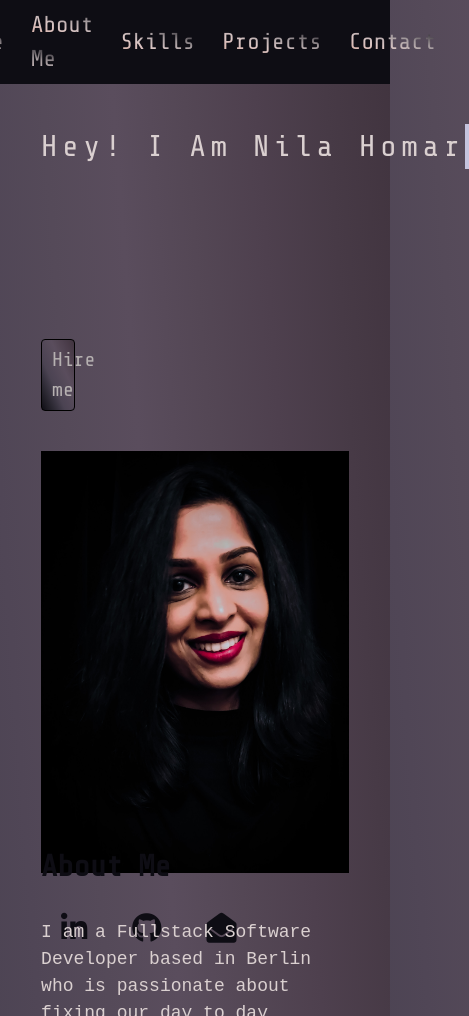
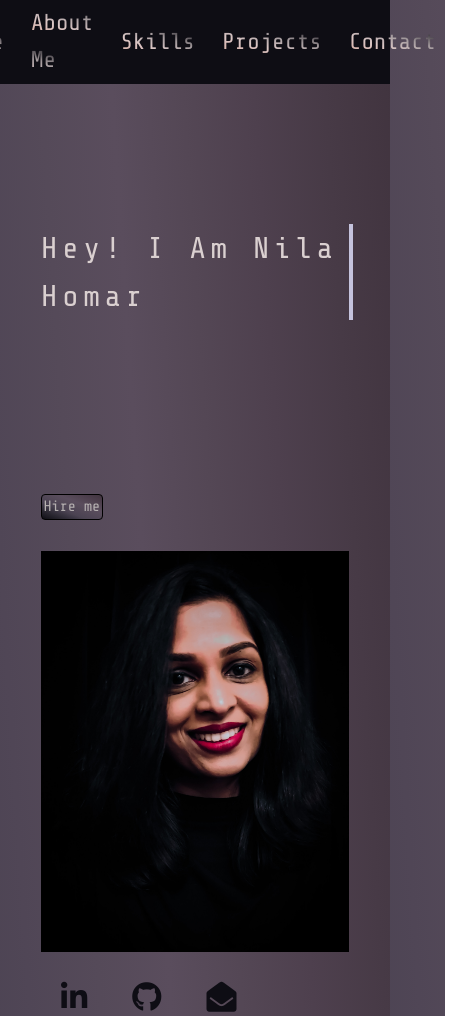
Before and after one commit to nilahomar/nilahomar.github.io, a website: page index.html in a window 390 px wide. Shown: the top 1016 px of the page, 469 px wide, since content can reach past the window. Drawn offline with Linux system fonts and the light colour scheme.

Commit message:
media queries added for all section

```diff
--- a/index.html
+++ b/index.html
@@ -27,8 +27,8 @@
     </header>
 
     <main>
-      <div class="intro" id="intro">
-        <section class="about-container">
+      <section class="intro section-margin" id="intro">
+        <div class="about-container">
           <div class="name">
             <h2>Hey! I Am Nila Homar</h2>
           </div>
@@ -39,22 +39,22 @@
             <a href="mailto:nilahomar@gmail.com" target="_blank">Hire me</a>
             <!-- <i class="fas fa-location-arrow"></i> -->
           </div>
-        </section>
-        <section class="image-container">
+        </div>
+        <div class="image-container">
           <img src="/src/img/nila2.jpeg" alt="profile picture">
-        </section>
-        <section class="landing-page-icons">
+        </div>
+        <div class="landing-page-icons">
           <a href="https://www.linkedin.com/in/nilahomar/" target="_blank"><i class="fab fa-linkedin-in"></i></a>
           <a href="https://github.com/nilahomar" target="_blank"><i class="fab fa-github"></i></a>
           <a href="mailto:nilahomar@gmail.com" target="_blank"><i class="fas fa-envelope-open"></i></a>
-        </section>
+        </div>
 
 
 
 
-      </div>
-      <section id="about-me" class="about">
-        <div class="container-about-me">
+      </section>
+      <section id="about-me" class="container-about-me section-margin">
+
           <div class="developer-svg">
             <img src="/src/img/progress.svg" alt="">
           </div>
@@ -83,10 +83,9 @@
               contributor as well as a Team player, Learn and contribute to the business goals.
             </p>
           </div>
-        </div>
+
       </section>
-      <section id="skills" class="skills">
-        <div class="skills-container">
+      <section id="skills" class="skills-container section-margin">
           <div class="skills-text">
             <h3>My Core Skills</h3>
             <p>
@@ -116,10 +115,8 @@
               </div>
             </div>
           </div>
-        </div>
       </section>
-      <section class="projects" id="projects">
-        <div class="project-container">
+      <section class="project-container section-margin" id="projects">
           <div class="project-text">
             <h3>Projects</h3>
           </div>
@@ -141,10 +138,10 @@
             </div>
 
           </div>
-        </div>
       </section>
-      <section class="contact" id="contact">
-        <div class="contact-container">
+      <section class="contact section-margin" id="contact">
+        <h3>Get In Touch</h3>
+       <div class="contact-container">
           <div class="form-container">
             <div class="left-container">
               <div class="left-inner-container">
@@ -156,14 +153,14 @@
             <div class="right-container">
               <div class="right-inner-container">
                 <form action="" method="get">
-                  <h2 class="lg-view">Contact</h2>
-                  <h2 class="sm-view">Let's Chat</h2>
-                  <div class="social-container">
+                  <h2 class="large-view">Contact</h2>
+                  <h2 class="small-view">Let's Chat</h2>
+                  <!-- <div class="social-container">
                     <a href="https://www.linkedin.com/in/nilahomar/" target="_blank"><i
                         class="fab fa-linkedin-in fa-lg"></i></a>
                     <a href="https://github.com/nilahomar" target="_blank"><i class="fab fa-github fa-lg"></i></a>
                     <a href="mailto:nilahomar@gmail.com" target="_blank"><i class="fas fa-envelope-open fa-lg"></i></a>
-                  </div>
+                  </div> -->
                   <div class="field">
                     <input type="text" id="name" name="name" placeholder="Your name" />
                     <label for="name">Name</label>
--- a/src/scss/base/_typography.scss
+++ b/src/scss/base/_typography.scss
@@ -10,6 +10,5 @@ html{
 }
 body{
   font-family: $font;
-  line-height: 1.5;
   background-image: $background-gradient;
 }
--- a/src/scss/components/_buttons.scss
+++ b/src/scss/components/_buttons.scss
@@ -1,18 +1,29 @@
 .btn {
   display: inline-block;
   border: 1px solid;
-  padding: 5px 10px;
+  // padding: 1rem 2rem;
   border-radius: 4px;
+  text-align: center;
   color: $secondary-color;
   margin-top: 1em;
-  @include lg-screen{
-    width: 11%;
+  width: 20%;
+  @include lg-screen {
+    max-width: 12%;
+    font-size:2rem;
+  }
+  @include md-screen {
+    max-width: 13%;
     font-size: 2rem;
   }
-
+  @include sm-screen{
+    max-width: 17%;
+    font-size: 2rem;
+  }
+  @include xs-screen{
+    max-width: 20%;
+    font-size: 1.5rem;
+  }
 }
-
-
 
 .btn-primary {
   background: $background-gradient;
--- a/src/scss/layout/_about.scss
+++ b/src/scss/layout/_about.scss
@@ -5,6 +5,7 @@
   align-items: center;
   gap: 80px;
   font-size: 2rem;
+
   @include lg-screen{
     flex-direction: column-reverse;
     gap: 20px;
@@ -19,6 +20,7 @@
 
 .about-text {
   width: 100%;
+  margin-top: 10rem;
 h3 {
   font-size: 3rem;
   font-weight: 700;
--- a/src/scss/layout/_forms.scss
+++ b/src/scss/layout/_forms.scss
@@ -2,13 +2,20 @@
   height: 100vh;
   display: flex;
   justify-content: center;
+  flex-direction: column;
   align-items: center;
+  h3 {
+    font-size: 3rem;
+    font-weight: 700;
+    margin-bottom: 3rem;
+    color: $black;
+  }
 }
 .contact-container {
   background-color: $color-gradient;
   border-radius: 5px;
   box-shadow: 0 14px 28px rgba(0, 0, 0, 0.25), 0 10px 10px rgba(0, 0, 0, 0.22);
-  // position: relative;
+  position: relative;
   overflow: hidden;
   width: 90%;
   max-width: 100%;
@@ -20,8 +27,6 @@
   display: flex;
   padding: 3rem;
 }
-
-
 
 .left-container {
   display: flex;
@@ -40,7 +45,7 @@
   background-color: $light-brown;
   justify-content: center;
   align-items: center;
-  h2{
+  h2 {
     font-size: 2.5rem;
     margin-bottom: 2rem;
   }
@@ -55,10 +60,10 @@
   height: 50%;
   width: 80%;
   text-align: center;
-  h2{
+  h2 {
     font-size: 2.5rem;
   }
-  p{
+  p {
     font-size: 1.5rem;
   }
 }
@@ -68,7 +73,8 @@ form {
     width: 100%;
     position: relative;
     margin-bottom: 1.5rem;
-    input[type="text"],textarea{
+    input[type="text"],
+    textarea {
       border: none;
       width: 100%;
       height: 64px;
@@ -77,7 +83,7 @@ form {
       color: #313a3d;
     }
   }
-  label{
+  label {
     position: absolute;
     top: 0;
     left: 0;
@@ -91,10 +97,9 @@ form {
   }
 }
 
-.social-container{
+.social-container {
   margin-bottom: 1rem;
 }
-
 
 form #msg {
   height: 60px;
@@ -121,7 +126,7 @@ form input[type="submit"] {
   border: none;
   position: relative;
   width: 30%;
-  // padding: 13px 50px;
+  // padding: 1rem 2rem;
   transition: all 0.5s ease-in-out;
   font-size: 1.2rem;
   font-weight: bold;
@@ -143,22 +148,22 @@ textarea {
   font-size: 1rem;
 }
 
-input:focus, textarea:focus{
-  outline:1px solid $brown;
+input:focus,
+textarea:focus {
+  outline: 1px solid $brown;
 }
-
 
 @media only screen and (max-width: 600px) {
   .left-container {
     display: none;
   }
-  .lg-view {
+  .large-view {
     display: none;
   }
 }
 
 @media only screen and (min-width: 600px) {
-  .sm-view {
+  .small-view {
     display: none;
   }
 }
--- a/src/scss/layout/_header.scss
+++ b/src/scss/layout/_header.scss
@@ -12,34 +12,31 @@
   justify-content: space-between;
   align-items: center;
   flex-grow: 1;
-  gap: 40px;
+
   margin: 0 auto;
-  @include lg-screen{
+  @include lg-screen {
     flex-direction: column;
     justify-content: unset;
     align-items: unset;
+    gap: 20px;
     width: 90%;
   }
 }
 
-
 .about-container {
   color: $white;
   font-size: 3rem;
-  @include lg-screen{
+  @include lg-screen {
     display: flex;
     flex-direction: column;
     margin-top: 4rem;
   }
 }
 
-
-
-
 .name {
   h2 {
     position: relative;
-    width: max-content;
+    // width: max-content;
     letter-spacing: 0.5rem;
     font-size: 3rem;
   }
@@ -97,18 +94,16 @@ h2::after {
   order: -1;
   img {
     height: 50vh;
-    width: auto;
+    width: 370px;
+    object-fit: contain;
   }
 }
 
 @media only screen and (max-width: 1080px) {
   .image-container {
-    margin-right: 12 rem;
     order: 0;
     img {
-      height: 50vh;
       width: auto;
-      margin-right: 15rem;
     }
   }
 }
@@ -119,9 +114,9 @@ h2::after {
   flex-direction: column;
   align-items: center;
   margin-left: 2em;
-  @include lg-screen{
+  @include lg-screen {
     flex-direction: row;
-    margin-right: 30%;
+
   }
 
   .fab,
--- a/src/scss/layout/_navigation.scss
+++ b/src/scss/layout/_navigation.scss
@@ -1,10 +1,8 @@
 .nav-bar {
-  margin-left: auto;
-  margin-bottom: 1 em;
   background: $black;
   position: sticky;
   top: 0;
-  z-index: 1;
+  z-index: 3;
   ul {
     display: flex;
     justify-content: center;
--- a/src/scss/layout/_project.scss
+++ b/src/scss/layout/_project.scss
@@ -2,7 +2,14 @@
   min-height: 100vh;
   display: flex;
   justify-content: center;
+  align-items: center;
   flex-direction: column;
+  @include lg-screen {
+
+  }
+  @include md-screen{
+
+  }
 }
 
 .project-text {
@@ -10,17 +17,24 @@
   color: $black;
   font-weight: 700;
   margin-bottom: 3rem;
+  @include sm-screen {
+    margin-left: 3rem;
+  }
 }
 
 .images {
   display: flex;
   flex-wrap: wrap;
-
+  justify-content: center;
   gap: 30px;
+  @include md-screen {
+    align-items: center;
+    justify-content: center;
+  }
 
   img {
-    width: 100%;
-    height: 100%;
+    // width: 100%;
+    // height: 100%;
     object-fit: contain;
     overflow: hidden;
   }
@@ -31,5 +45,8 @@
   position: relative;
   overflow: hidden;
   width: 600px;
-  height: 370px;
+  height: 300px;
+  // @include lg-screen {
+  //   height: 370px;
+  // }
 }
--- a/src/scss/layout/_skills.scss
+++ b/src/scss/layout/_skills.scss
@@ -33,6 +33,18 @@
 .skill-sets {
   div {
     border-radius: 50%;
+  }
+  @include lg-screen{
+    width: 50%;
+    align-self: center;
+  }
+  @include sm-screen{
+    width: 60%;
+    align-self: center;
+  }
+  @include xs-screen{
+    width: 100%;
+    align-self: center;
   }
 }
 
--- a/src/scss/main.scss
+++ b/src/scss/main.scss
@@ -20,6 +20,10 @@ main {
   color: $white;
 }
 
+.section-margin{
+  margin-top: 10rem;
+}
+
 @include sm-screen{
 body {
   max-width: 1280px;
```
Also changed, not shown: src/styles/main.css, 1 other file. Lines whose indentation alone changed are shown as unchanged.
